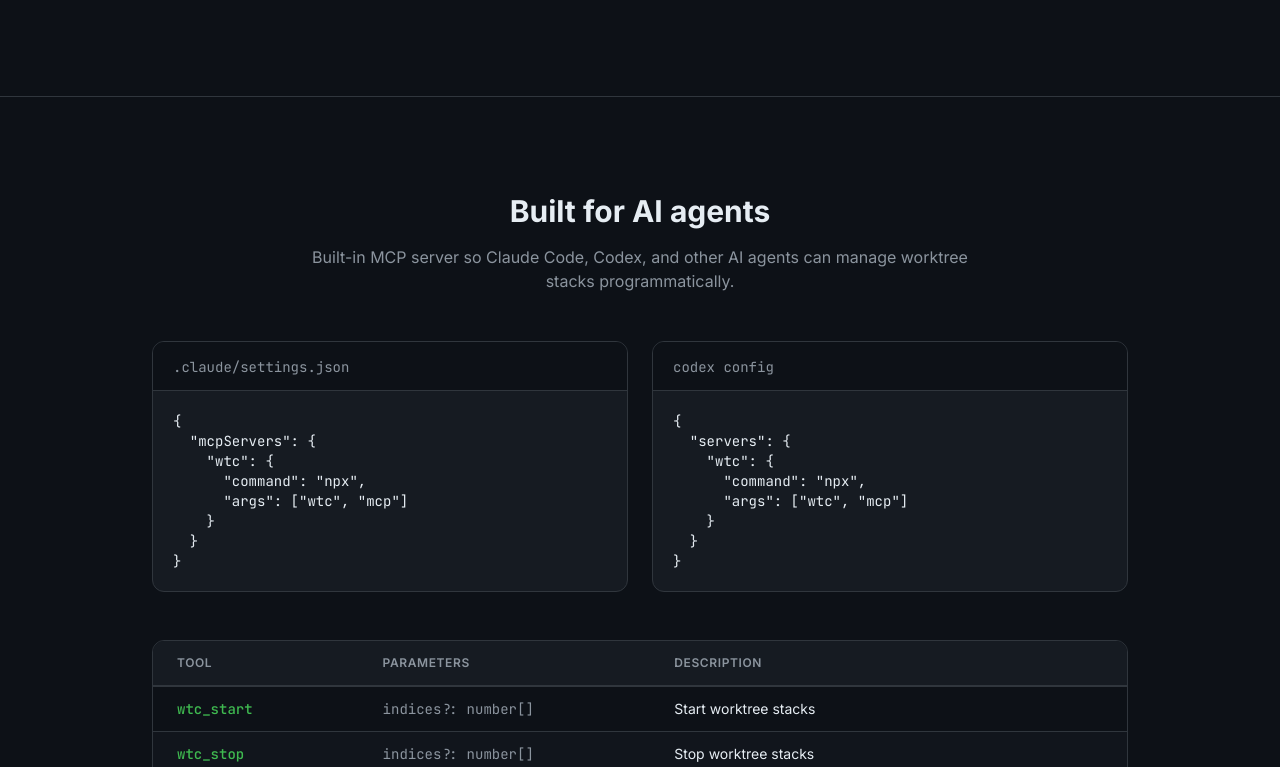
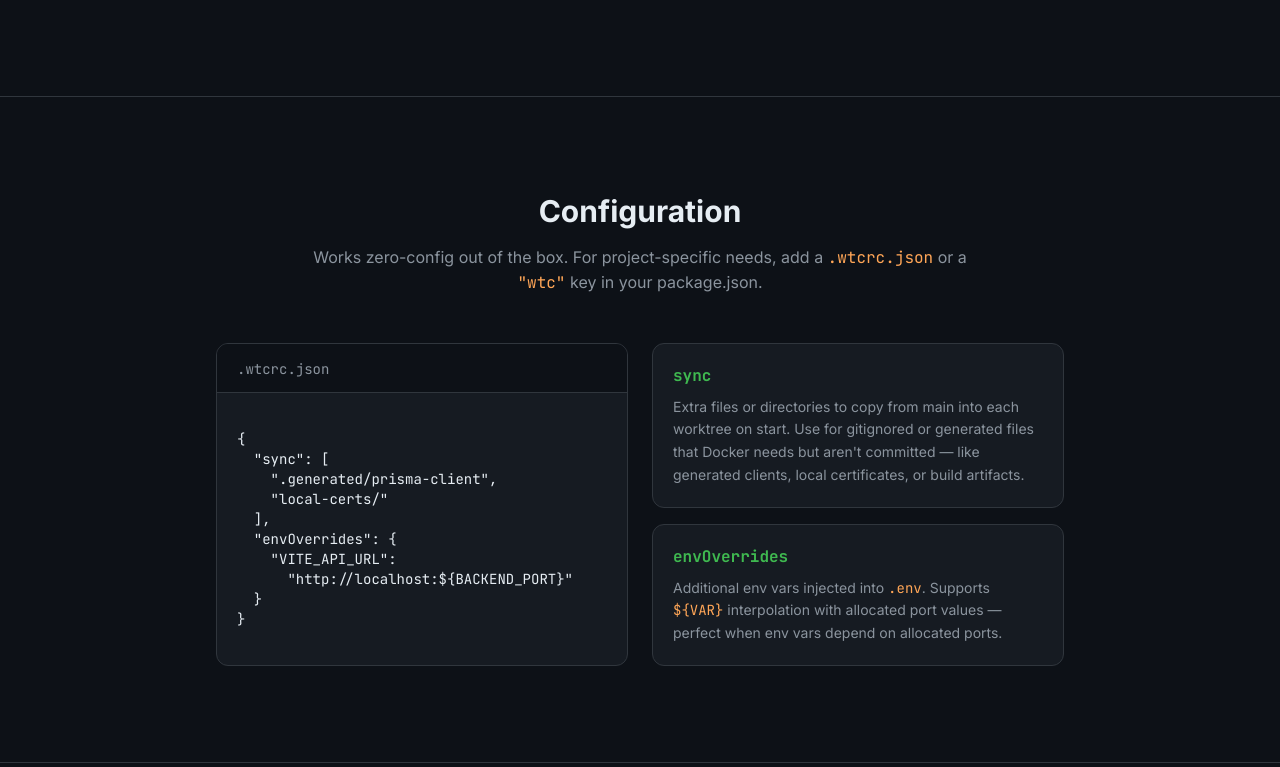
Before and after one commit to LevwTech/worktree-compose-landing, a Next.js app: page / in a window 1280 px wide. Shown: the part 4733-5500 px from the top of the page. Built offline with nearby package versions, Linux system fonts and the light colour scheme.

Commit message:
even more cutie patootie

```diff
--- a/src/app/page.tsx
+++ b/src/app/page.tsx
@@ -445,6 +445,72 @@
         </div>
       </section>
 
+      {/* ─── Configuration ─── */}
+      <section id="config" className="py-24 border-t border-gh-border">
+        <div className="max-w-4xl mx-auto px-6">
+          <h2 className="text-3xl font-bold text-center mb-4">
+            Configuration
+          </h2>
+          <p className="text-gh-muted text-center mb-12 max-w-2xl mx-auto">
+            Works zero-config out of the box. For project-specific needs, add a{" "}
+            <code className="text-gh-yellow font-mono">.wtcrc.json</code> or a{" "}
+            <code className="text-gh-yellow font-mono">&quot;wtc&quot;</code> key
+            in your package.json.
+          </p>
+
+          <div className="grid md:grid-cols-2 gap-6 items-stretch">
+            {/* Config file */}
+            <div className="bg-gh-card border border-gh-border rounded-xl overflow-hidden flex flex-col">
+              <div className="px-5 py-3 border-b border-gh-border bg-gh-bg">
+                <span className="text-gh-muted text-sm font-mono">
+                  .wtcrc.json
+                </span>
+              </div>
+              <pre className="p-5 text-sm font-mono text-gh-text whitespace-pre-wrap break-words flex-1 flex items-center">
+{`{
+  "sync": [
+    ".generated/prisma-client",
+    "local-certs/"
+  ],
+  "envOverrides": {
+    "VITE_API_URL":
+      "http://localhost:\${BACKEND_PORT}"
+  }
+}`}
+              </pre>
+            </div>
+
+            {/* Explanations */}
+            <div className="flex flex-col gap-4">
+              <div className="bg-gh-card border border-gh-border rounded-xl p-5 flex-1 flex flex-col justify-center">
+                <div className="flex items-center gap-3 mb-2">
+                  <code className="text-gh-green font-mono font-bold">sync</code>
+                </div>
+                <p className="text-gh-muted text-sm leading-relaxed">
+                  Extra files or directories to copy from main into each
+                  worktree on start. Use for gitignored or generated files that
+                  Docker needs but aren&apos;t committed — like generated clients,
+                  local certificates, or build artifacts.
+                </p>
+              </div>
+              <div className="bg-gh-card border border-gh-border rounded-xl p-5 flex-1 flex flex-col justify-center">
+                <div className="flex items-center gap-3 mb-2">
+                  <code className="text-gh-green font-mono font-bold">envOverrides</code>
+                </div>
+                <p className="text-gh-muted text-sm leading-relaxed">
+                  Additional env vars injected into{" "}
+                  <code className="text-gh-yellow font-mono">.env</code>.
+                  Supports{" "}
+                  <code className="text-gh-yellow font-mono">{`\${VAR}`}</code>{" "}
+                  interpolation with allocated port values — perfect when env
+                  vars depend on allocated ports.
+                </p>
+              </div>
+            </div>
+          </div>
+        </div>
+      </section>
+
       {/* ─── MCP Integration ─── */}
       <section id="mcp" className="py-24 border-t border-gh-border">
         <div className="max-w-5xl mx-auto px-6">
```
